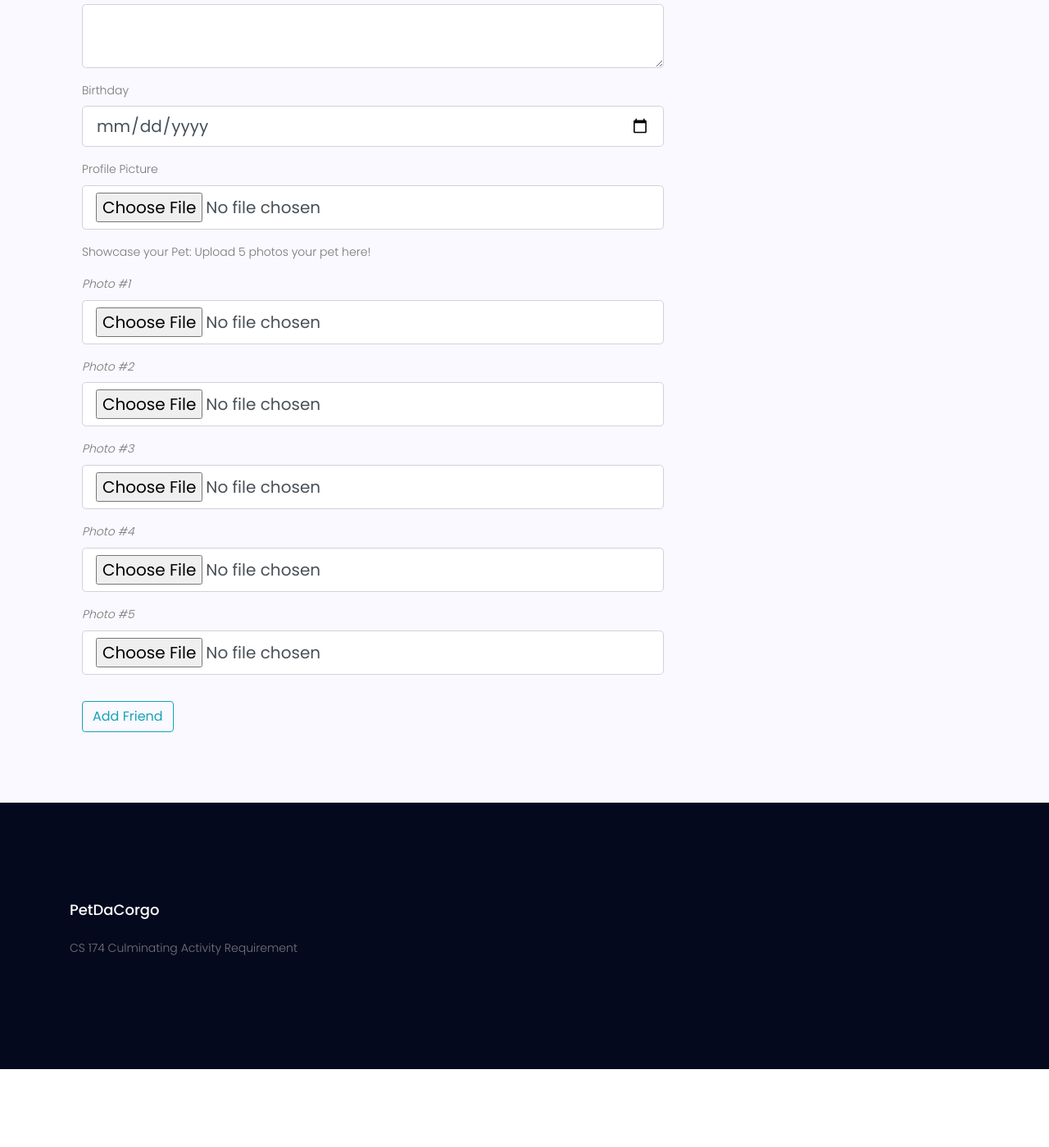
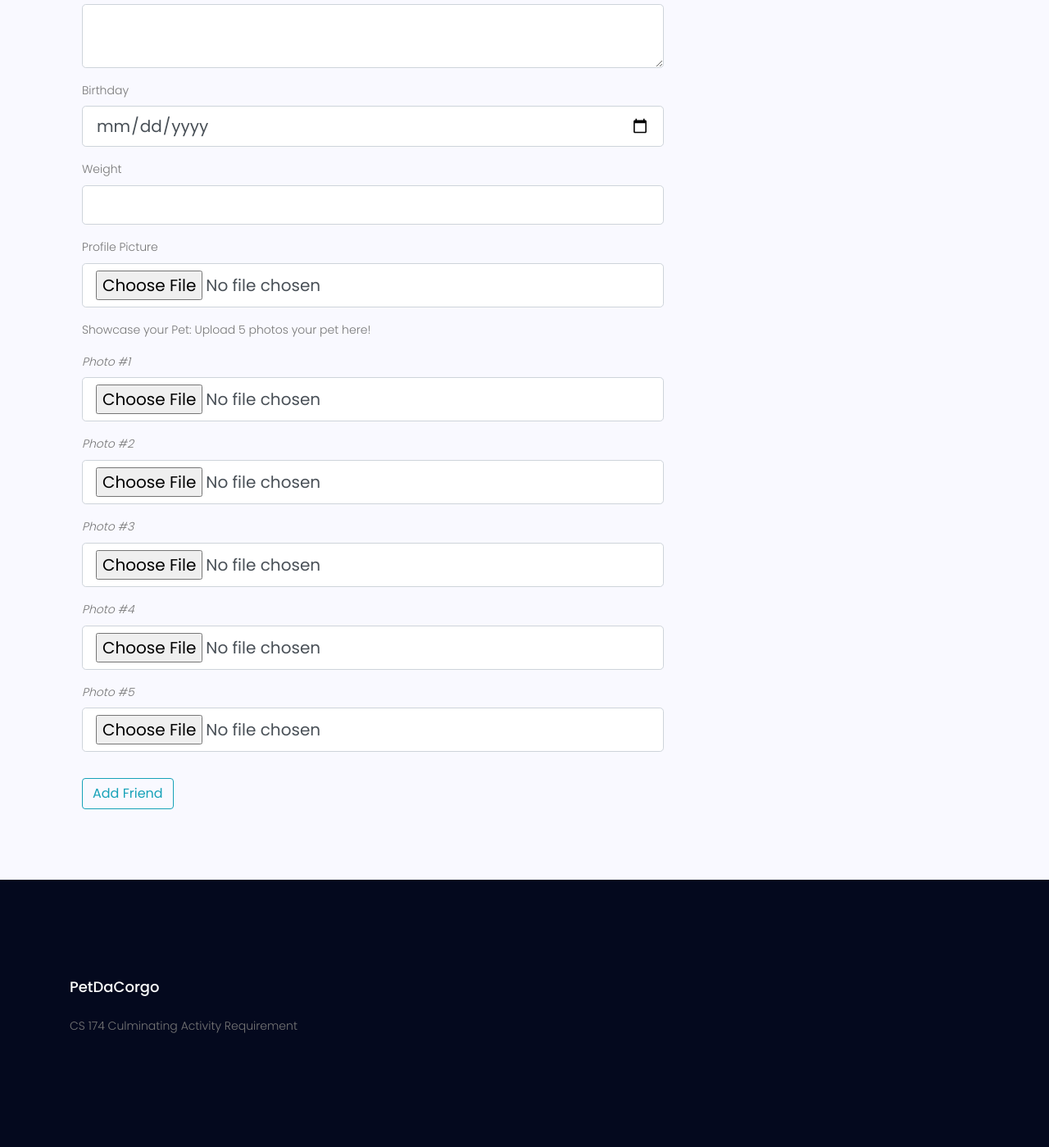
Before and after one commit to katkopio/CS174, a Flask app: page /add_friend in a window 1280 px wide. Shown: the part 481-1880 px from the top of the page at 82% size. Before the commit the page ends 1785 px from the top, so only its background shows below. Run offline with Flask 2, Linux system fonts and the light colour scheme; some libraries are stand-ins or nearby versions.

Commit message:
Create new pet

```diff
--- a/petdacorgo/routes.py
+++ b/petdacorgo/routes.py
@@ -71,7 +71,7 @@ def logout():
 @app.route("/add_friend", methods=['GET','POST'])
 def add_friend():
     form = AddFriendForm()
-    if form.validate_on_submit():
+    if request.method == 'POST' and form.validate_on_submit():
         new_friend = Pet(
             petname = form.petname.data,
             fullname = form.fullname.data,
@@ -84,7 +84,7 @@ def add_friend():
             photo3 = "piccolo_g3.jpg",
             photo4 = "piccolo_g4.jpg",
             photo5 = "piccolo_g5.jpg",
-            pet_type = "cat",
+            pet_type = form.pet_type.data,
             owner = current_user
         )
         db.session.add(new_friend)
--- a/petdacorgo/templates/add_friend.html
+++ b/petdacorgo/templates/add_friend.html
@@ -4,6 +4,7 @@
 	<div class="container">
 		<div class="col-lg-8 col-md-8">
 			<form method="POST" action="">
+				{{ form.csrf_token }}
 				{{ form.hidden_tag() }}
 				<fieldset class="form-group">
 				<legend class="border-bottom mb-4">Add a Friend</legend>
@@ -70,6 +71,19 @@
 						</div>
 					{% else %}
 						{{ form.birthday(class="form-control form-control-lg", type="date") }}
+					{% endif %}
+				</div>
+				<div class="form-group">
+					{{ form.weight.label(class="form-control-label") }}
+					{% if form.weight.errors %}
+						{{ form.weight(class="form-control form-control-lg is-invalid") }}
+						<div class="invalid-feedback">
+							{% for error in form.weight.errors %}
+								<span>{{ error }}</span>
+							{% endfor %}
+						</div>
+					{% else %}
+						{{ form.weight(class="form-control form-control-lg") }}
 					{% endif %}
 				</div>
 				<div class="form-group">
```
